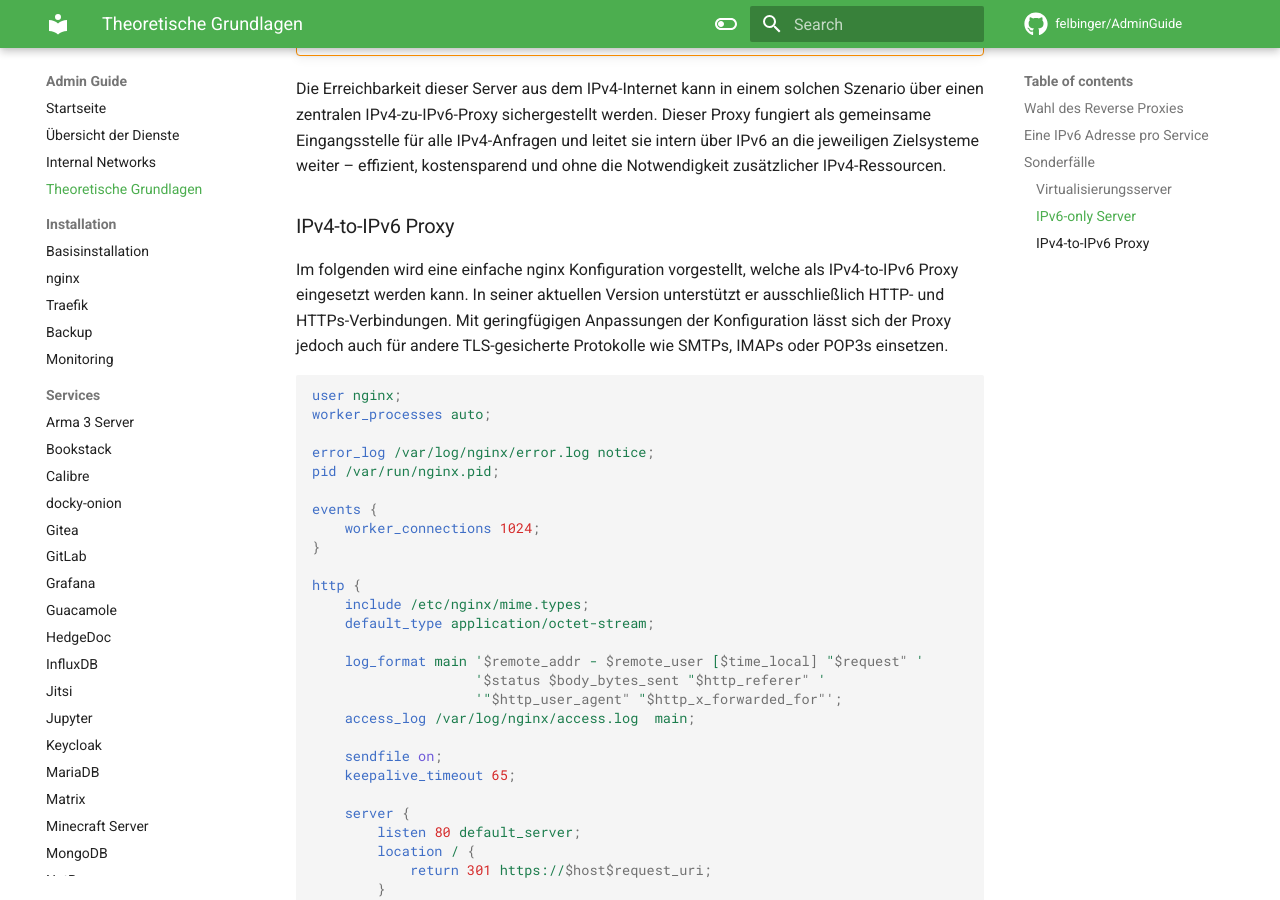
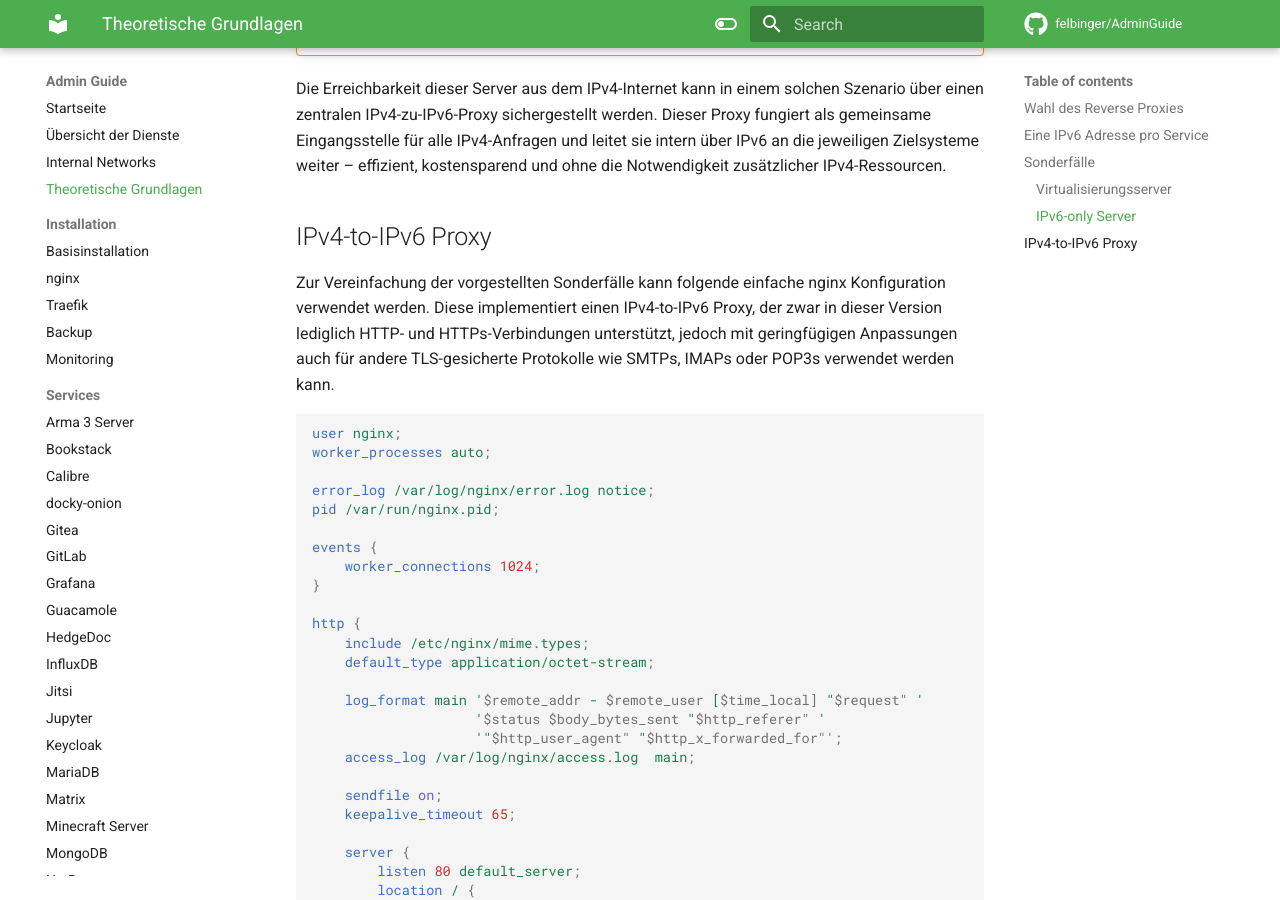
Before and after one commit to felbinger/AdminGuide, an MkDocs documentation site: the page built from docs/30_theorie.md, in a window 1280 px wide and 900 px high, scrolled down 1878 px. Built offline with MkDocs 1.6.1 and Material for MkDocs 9.7.7, drawn with Linux system fonts in a browser that asks for light colours; comment, search, counter and statistics services are not loaded.

Commit message:
ipv4-to-v6-proxy: reword

````diff
--- a/docs/30_theorie.md
+++ b/docs/30_theorie.md
@@ -72,11 +72,11 @@ IPv4-zu-IPv6-Proxy sichergestellt werden. Dieser Proxy fungiert als gemeinsame E
 IPv4-Anfragen und leitet sie intern über IPv6 an die jeweiligen Zielsysteme weiter – effizient, kostensparend
 und ohne die Notwendigkeit zusätzlicher IPv4-Ressourcen.
 
-### IPv4-to-IPv6 Proxy
-Im folgenden wird eine einfache nginx Konfiguration vorgestellt, welche als IPv4-to-IPv6 Proxy eingesetzt
-werden kann. In seiner aktuellen Version unterstützt er ausschließlich HTTP- und HTTPs-Verbindungen. Mit
-geringfügigen Anpassungen der Konfiguration lässt sich der Proxy jedoch auch für andere TLS-gesicherte
-Protokolle wie SMTPs, IMAPs oder POP3s einsetzen.
+## IPv4-to-IPv6 Proxy
+Zur Vereinfachung der vorgestellten Sonderfälle kann folgende einfache nginx Konfiguration verwendet werden.
+Diese implementiert einen IPv4-to-IPv6 Proxy, der zwar in dieser Version lediglich HTTP- und HTTPs-Verbindungen
+unterstützt, jedoch mit geringfügigen Anpassungen auch für andere TLS-gesicherte Protokolle wie SMTPs, IMAPs
+oder POP3s verwendet werden kann.
 
 ```nginx
 user nginx;
````
